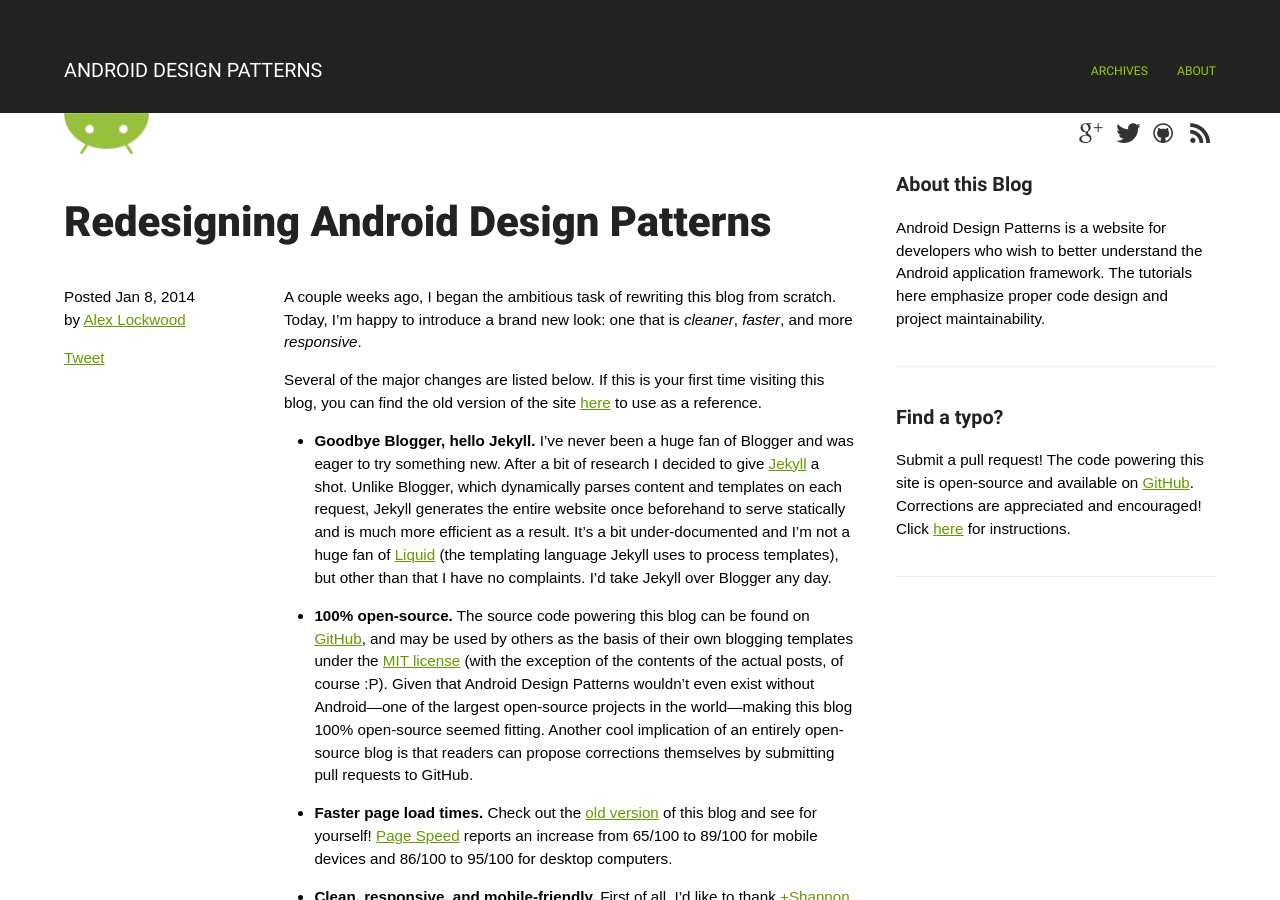
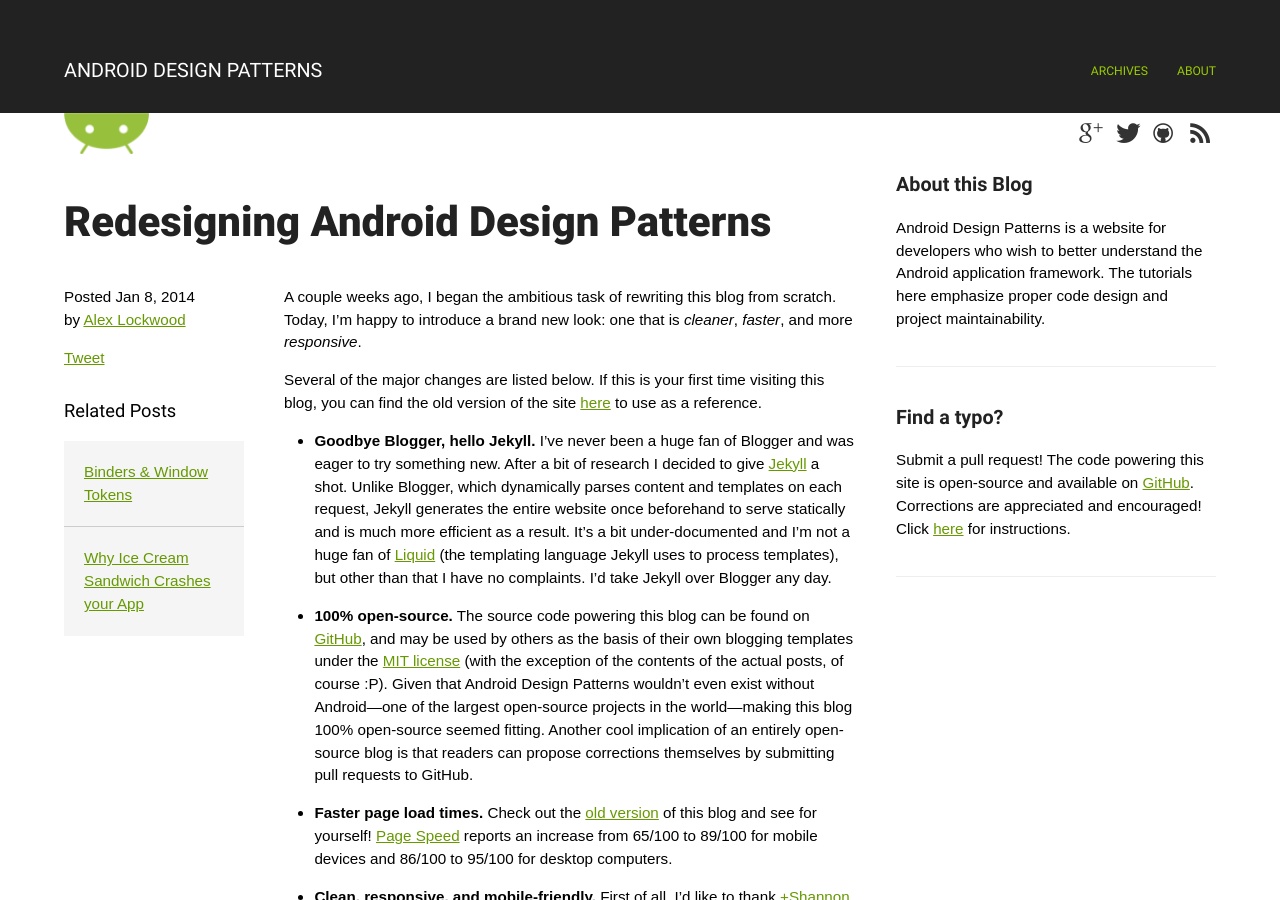
Before and after one commit to alexjlockwood/AndroidDesignPatterns, a Jekyll site: the page built from _posts/2014-01-08-redesigning-android-design-patterns.md, in a window 1280 px wide and 900 px high. Built offline with Jekyll 4.4.1, drawn with Linux system fonts in a browser that asks for light colours; some web fonts are replaced; Markdown is read by kramdown in place of the engine named in the settings; comment, search, counter and statistics services are not loaded; some of the changed lines change nothing that is shown.

Commit message:
Added related posts

```diff
--- a/_posts/2014-01-08-redesigning-android-design-patterns.md
+++ b/_posts/2014-01-08-redesigning-android-design-patterns.md
@@ -2,6 +2,9 @@
 layout: post
 title: Redesigning Android Design Patterns
 thumbnails: ['/assets/images/posts/2014/01/08/adp-n7-screenshot-after.png']
+related: ['/2013/07/binders-window-tokens.html',
+          '/2012/06/app-force-close-honeycomb-ics.html',
+          '/2012/08/exit-application-dialogs-are-evil-dont.html']
 ---
 A couple weeks ago, I began the ambitious task of rewriting this blog from scratch.
 Today, I'm happy to introduce a brand new look: one that is _cleaner_, _faster_, and more
```
